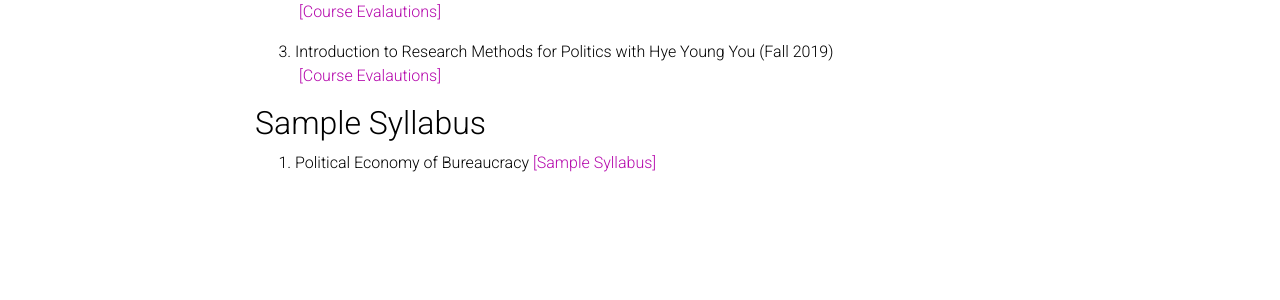
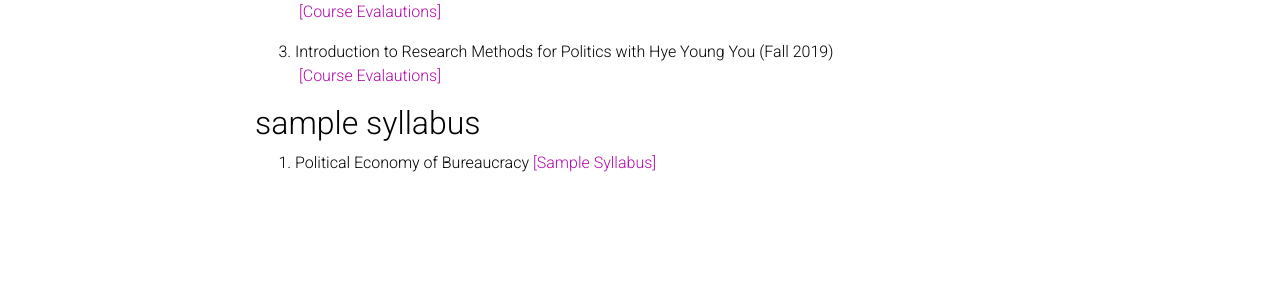
Before and after one commit to kyuwon-lee/kyuwon-lee.github.io, a Jekyll site: the page built from _pages/teaching.md, in a window 1280 px wide. Shown: the part 347-647 px from the top of the page. Built offline with Jekyll 4.4.1, drawn with Linux system fonts in a browser that asks for light colours; comment, search, counter and statistics services are not loaded; a style sheet for code colours, icons or effects is not loaded.

```diff
--- a/_pages/teaching.md
+++ b/_pages/teaching.md
@@ -17,6 +17,6 @@ nav: true
 3. Introduction to Research Methods for Politics with Hye Young You (Fall 2019)
   <a href='https://www.dropbox.com/s/olcdlcl6i3x9ink/NYU_CRSEVL_S_19.pdf?dl=0'>[Course Evalautions]</a>
 
-## Sample Syllabus
+## sample syllabus
 1. Political Economy of Bureaucracy
   <a href='https://www.dropbox.com/s/j150hkg963y7ltw/Syllabus_Bureaucracy_Kyuwon.pdf?dl=0'>[Sample Syllabus]</a>
```
